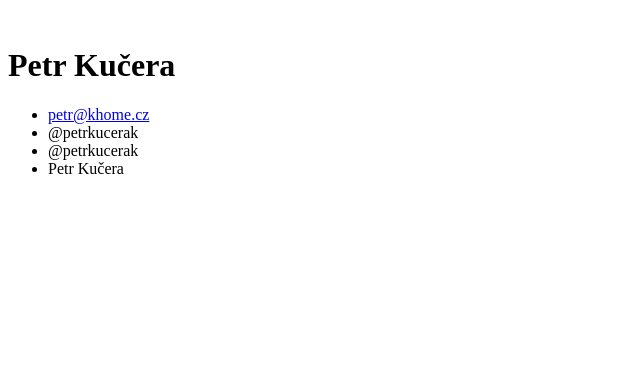
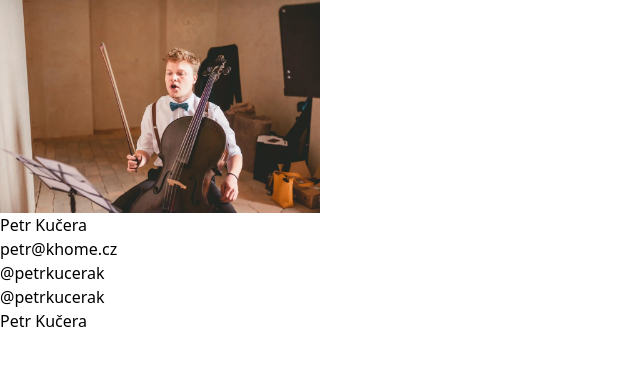
Before and after one commit to petrkucerak/petrkucerak, a plain HTML site: page index.html in a window 1280 px wide. Shown: the whole page, without its empty margins (0-640 px from the left). Drawn offline with nearby package versions, Linux system fonts and the light colour scheme.

Commit message:
Add profile photo, import tailwind.

```diff
--- a/index.html
+++ b/index.html
@@ -6,12 +6,13 @@
     <meta http-equiv="X-UA-Compatible" content="IE=edge" />
     <meta name="viewport" content="width=device-width, initial-scale=1.0" />
     <title>Petr Kučera</title>
+    <script src="https://cdn.tailwindcss.com?plugins=forms,typography,aspect-ratio,line-clamp"></script>
 </head>
 
 <body>
     <main>
         <div>
-            <img src="" alt="" srcset="" />
+            <img src="/profile.webp" alt="The Petr's crazy profile photo with violoncello." class="max-w-xs"/>
             <h1>Petr Kučera</h1>
         </div>
         <ul>
```
Also changed, not shown: profile.webp (added).
